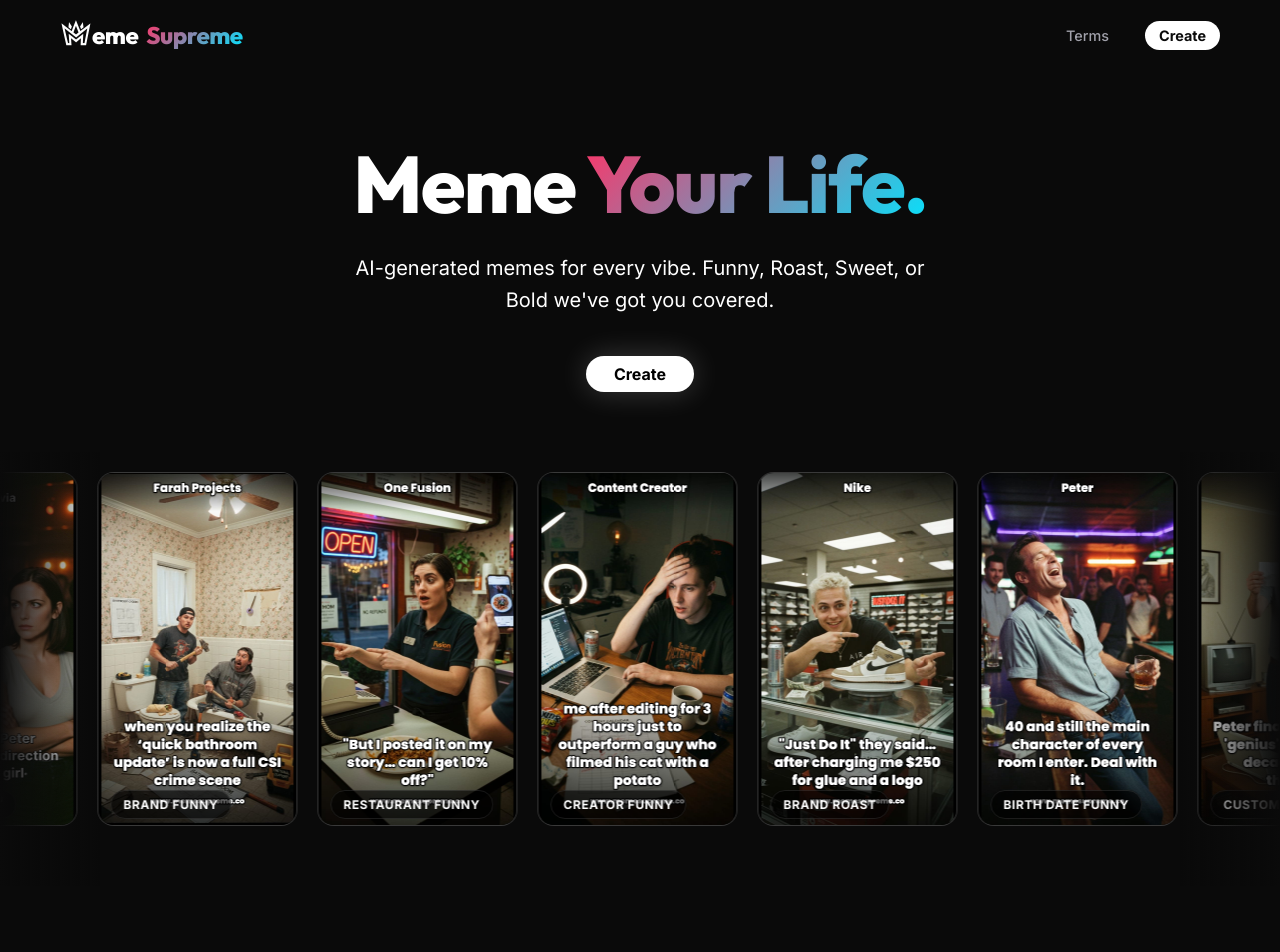
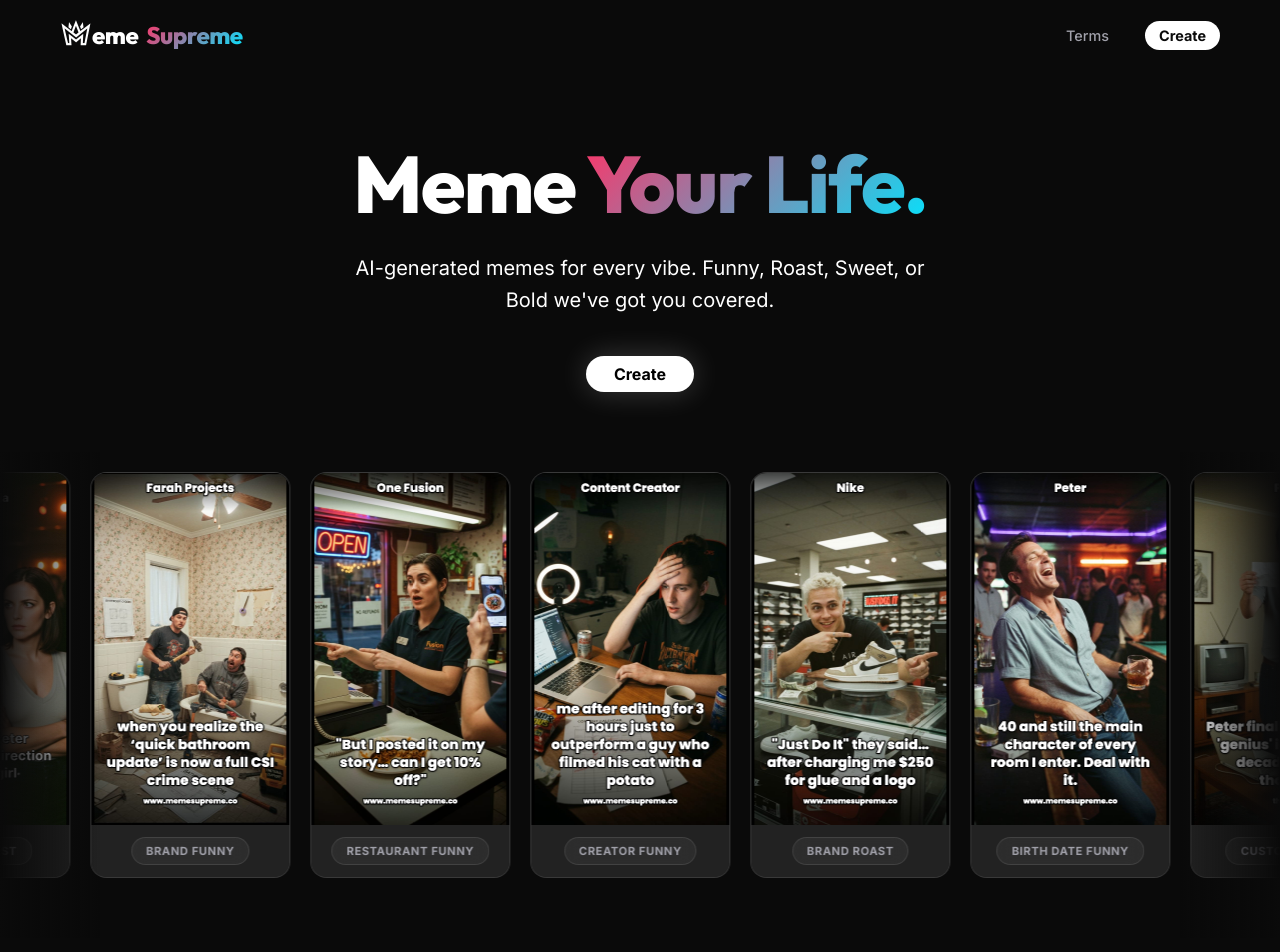
Before and after one commit to Farahprojects/meme-supreme, a Next.js app: page / in a window 1280 px wide. Shown: the top 952 px of the page. Built offline with nearby package versions, Linux system fonts and the light colour scheme; no server answers; the database is empty.

Commit message:
Move feed tags below images and style as interactive chips

```diff
--- a/src/components/MemeCard.module.css
+++ b/src/components/MemeCard.module.css
@@ -6,7 +6,8 @@
     background-color: var(--bg-card);
     border: 1px solid var(--border-color);
     transition: transform var(--transition-normal), box-shadow var(--transition-normal);
-    /* The cards are purely visual, no interaction required but a subtle hover is nice */
+    display: flex;
+    flex-direction: column;
 }
 
 .card:hover {
@@ -32,22 +33,33 @@
 }
 
 .labelContainer {
-    position: absolute;
-    bottom: 12px;
-    left: 12px;
+    padding: 12px;
     z-index: 2;
+    background: var(--bg-card);
+    display: flex;
+    justify-content: center;
 }
 
 .label {
-    background: rgba(0, 0, 0, 0.6);
+    background: rgba(255, 255, 255, 0.05);
     backdrop-filter: blur(8px);
     -webkit-backdrop-filter: blur(8px);
-    padding: 6px 12px;
+    padding: 6px 14px;
     border-radius: 100px;
-    font-size: 0.75rem;
-    font-weight: 600;
+    font-size: 0.7rem;
+    font-weight: 700;
     text-transform: uppercase;
     letter-spacing: 0.05em;
-    color: #fff;
+    color: var(--text-secondary);
     border: 1px solid rgba(255, 255, 255, 0.1);
+    transition: all 0.2s ease;
+    white-space: nowrap;
+    cursor: pointer;
 }
+
+.label:hover {
+    background: rgba(255, 255, 255, 0.1);
+    color: white;
+    border-color: rgba(255, 255, 255, 0.3);
+    transform: translateY(-1px);
+}
```
